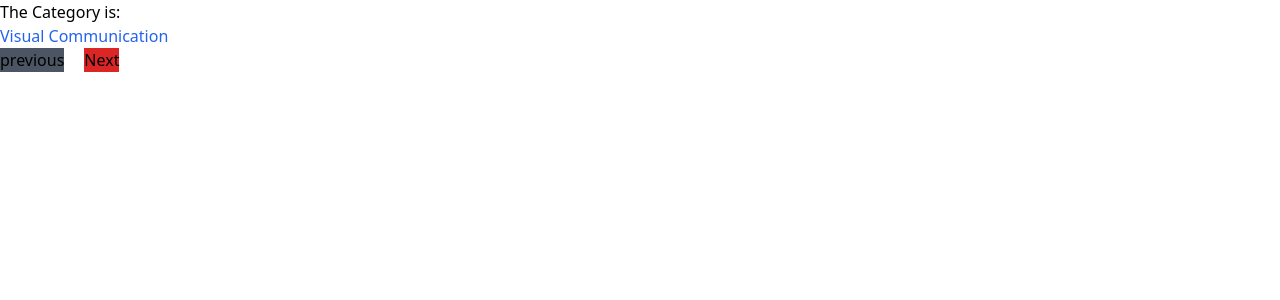
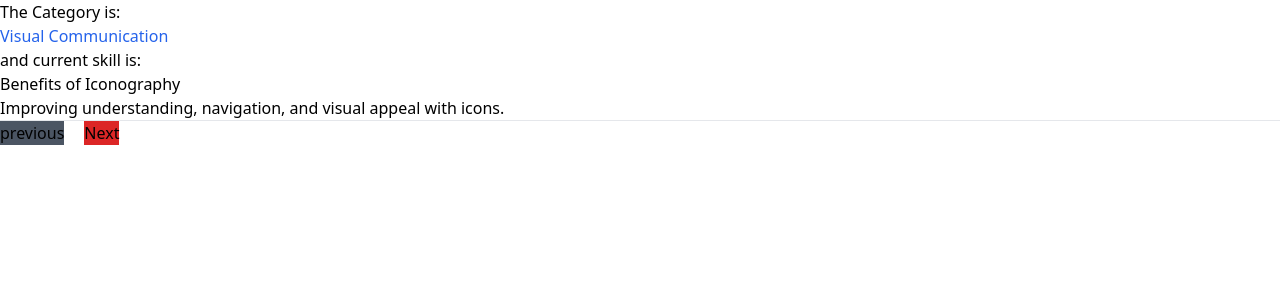
Before and after one commit to preotrix-prabhakar/skil-app, a Next.js app: page /review in a window 1280 px wide. Shown: the top 300 px of the page. Built offline with nearby package versions, Linux system fonts and the light colour scheme.

Commit message:
next and previous button in action

```diff
--- a/src/app/review/page.tsx
+++ b/src/app/review/page.tsx
@@ -2,47 +2,74 @@
 import React from "react";
 import { useEffect, useState } from "react";
 function page() {
-  const [skillsData,setSkillsData]=useState([]);
-  const [currentCategoryIndex,setCurrentCategoryIndex]=useState(0);
-useEffect(()=>{
-    const questions= async ()=>{
+  const [skillsData, setSkillsData] = useState([]);
+  const [currentCategoryIndex, setCurrentCategoryIndex] = useState(0);
+  const [currentSkillIndex, setCurrentSkillIndex] = useState(0);
+
+
+  useEffect(() => {
+    const questions = async () => {
 
       try {
-            const response= await fetch('./data/questions.json');
-            const result=await response.json();
-            console.log(result.data);
+        const response = await fetch('./data/questions.json');
+        const result = await response.json();
+        // console.log(result.data);
+        // console.log(currentSkillIndex,currentCategoryIndex);
         setSkillsData(result.data);
       } catch (error) {
-            console.log({error});
+        console.log({ error });
       }
     }
     questions();
-},[])
+  }, [])
 
-const handleNext=()=>{
-  if(currentCategoryIndex < skillsData.length-1)
-  setCurrentCategoryIndex(currentCategoryIndex+1);
-else {
-  <div>No further category...</div>
+
+
+  const handleNext = () => {
+
+
+    if (currentSkillIndex < currentCategory.skills.length-1) {
+        setCurrentSkillIndex(currentSkillIndex + 1);
+      }
+      else if (currentCategoryIndex < skillsData.length-1) {
+        setCurrentCategoryIndex(currentCategoryIndex + 1);
+        setCurrentSkillIndex(0);
+      } }
+
+  const currentCategory = skillsData[currentCategoryIndex];
+  const handlePrevious = () => {
+
+    if (currentSkillIndex > 0) {
+      setCurrentSkillIndex(currentSkillIndex - 1);
+    }
+    else if(currentCategoryIndex>0){
+      setCurrentCategoryIndex(currentCategoryIndex-1);
+      setCurrentSkillIndex(skillsData[currentCategoryIndex-1].skills.length-1);
     }
   }
-const handlePrevious=()=>{
-if(currentCategoryIndex >0){
-  setCurrentCategoryIndex(currentCategoryIndex-1);
-}
-}
-const currentCategory=skillsData[currentCategoryIndex];
+
+
   return (
     <div >
       The Category is:
       <div>
 
         {currentCategory && (
+          <div>
+
             <h1 className="text-blue-600">
-            {currentCategory.name} {/* Display the first item's name */}
+              {currentCategory.name}
             </h1>
+            {console.log(currentCategoryIndex,currentSkillIndex)}
+            <p>and current skill is:</p>
+            {currentCategory.skills[currentSkillIndex].name}
+            <p> {currentCategory.skills[currentSkillIndex].description}</p>
+          </div>
+
+
         )}
 
+        <hr />
         <button className="bg-gray-600 mr-5" onClick={handlePrevious} >previous</button>
         <button className="bg-red-600" onClick={handleNext} >Next</button>
       </div>
```
Lines whose indentation alone changed are shown as unchanged.
